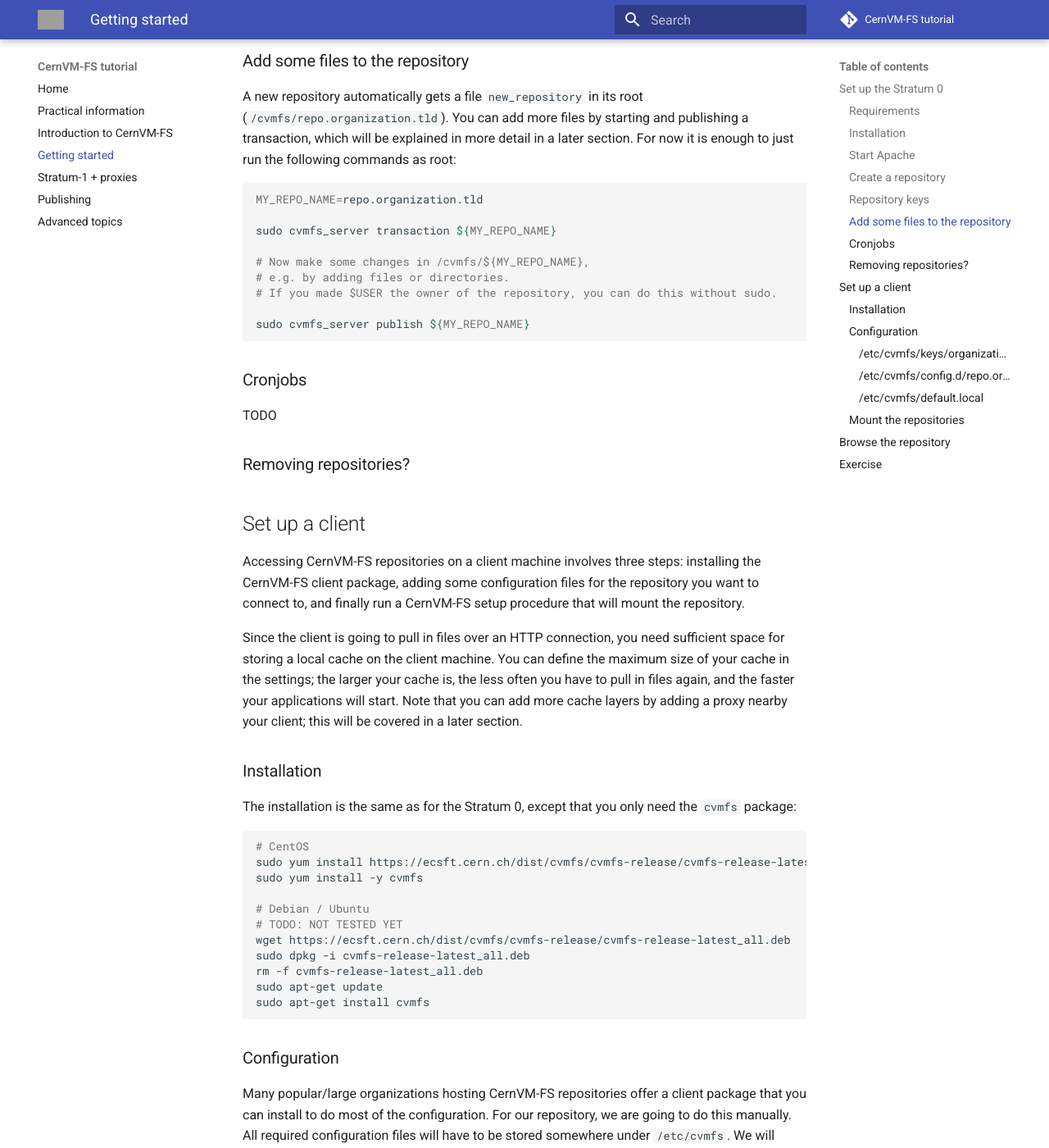
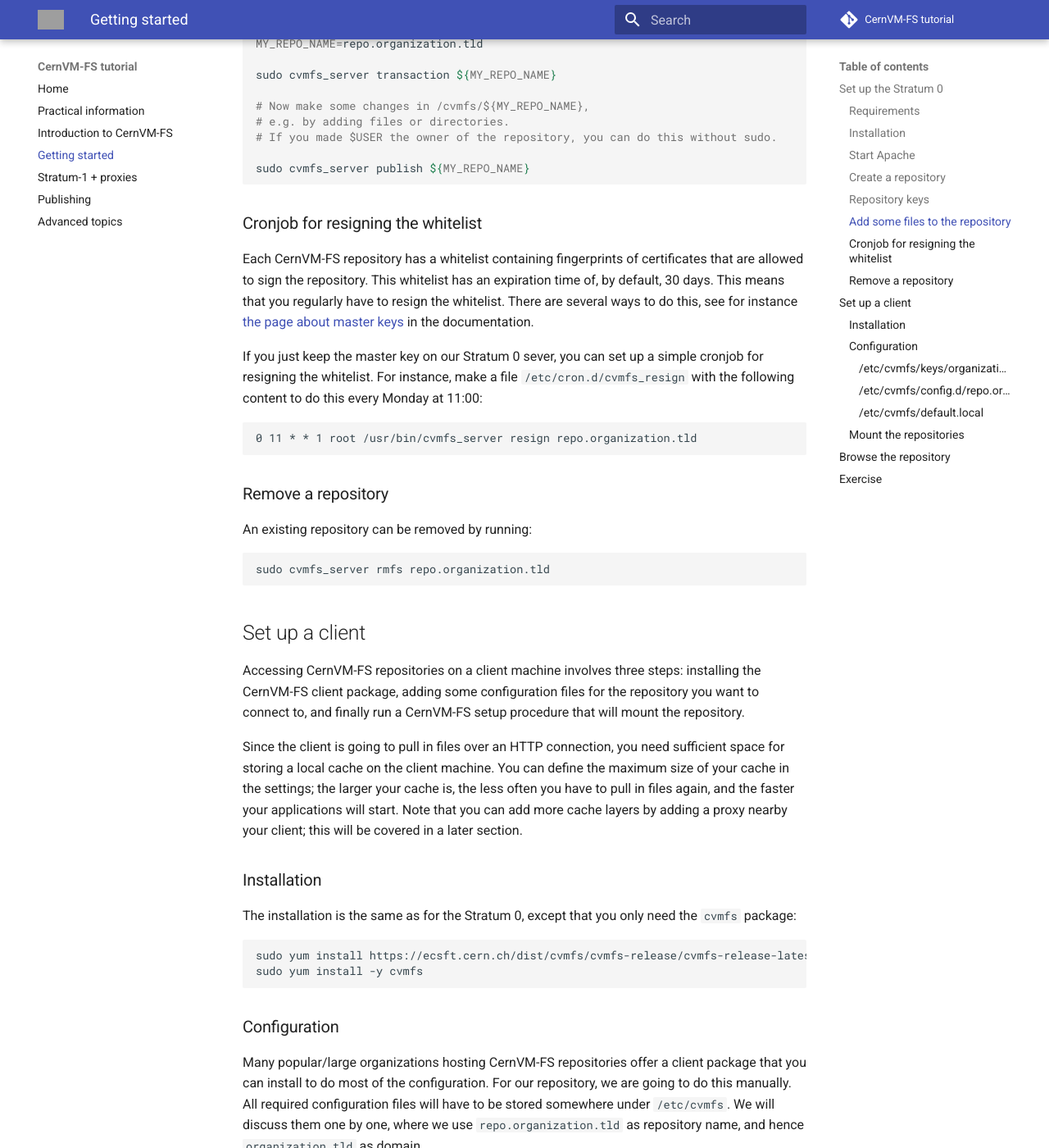
Before and after one commit to cvmfs-contrib/cvmfs-tutorial-2021, an MkDocs documentation site: the page built from docs/02_getting_started.md, in a window 1280 px wide and 1400 px high, scrolled down 2316 px. Shown: the whole window at 82% size. Built offline with MkDocs 1.6.1 and Material for MkDocs 9.7.7, drawn with Linux system fonts in a browser that asks for light colours; comment, search, counter and statistics services are not loaded; some of the changed text lies outside the part shown; grey boxes are pictures that could not be loaded.

Commit message:
remove ubuntu, add resign, add rmfs

````diff
--- a/docs/02_getting_started.md
+++ b/docs/02_getting_started.md
@@ -7,7 +7,7 @@
 ### Requirements
 Due to the scalable design of CernVM-FS, the host of your Stratum 0 server does not need a lot of resources in terms of CPU cores and memory; just a few cores and a few gigabytes of memory should suffice. Besides this, you need plenty of space to store the contents of your repository. By default, CernVM-FS uses `/var/spool` as scratch space while adding new files to the repository, and `/srv/cvmfs` as central repository storage location, but these locations can be modified in the CernVM-FS server settings later on.
 
-Furthermore, several (popular) Linux distributions are supported, see [these requirements](https://github.com/cvmfs-contrib/cvmfs-tutorial-2021/wiki/Notes#stratum-1--proxies) for a full list. We will only focus on CentOS and Ubuntu/Debian in this tutorial.
+Furthermore, several (popular) Linux distributions are supported, see [these requirements](https://github.com/cvmfs-contrib/cvmfs-tutorial-2021/wiki/Notes#stratum-1--proxies) for a full list. We will only focus on CentOS in this tutorial.
 
 CernVM-FS also offers support for hosting the repository contents in S3 compatible storage, but for this tutorial we will focus on storing the files locally. For this we need an Apache server on the host, and port 80 should be open.
 
@@ -15,19 +15,9 @@
 The installation of CernVM-FS is simple and only requires some packages to be installed. You can easily do this by adding the CernVM-FS repository and install the packages through your package manager:
 
 ```bash
-# CentOS
 sudo yum install -y https://ecsft.cern.ch/dist/cvmfs/cvmfs-release/cvmfs-release-latest.noarch.rpm
 sudo yum install -y epel-release
 sudo yum install -y cvmfs cvmfs-server
-
-# Debian / Ubuntu
-# TODO: NOT TESTED YET; DO WE WANT THIS?
-wget https://ecsft.cern.ch/dist/cvmfs/cvmfs-release/cvmfs-release-latest_all.deb
-sudo dpkg -i cvmfs-release-latest_all.deb
-rm -f cvmfs-release-latest_all.deb
-sudo apt-get update
-sudo apt-get install cvmfs cvmfs-server
-# APACHE?
 ```
 
 Alternatively, you can download the packages from the [CernVM-FS downloads page](https://cernvm.cern.ch/fs/) and install them package manually; note that you need both the client and server package on your Stratum 0.
@@ -76,10 +66,20 @@
 sudo cvmfs_server publish ${MY_REPO_NAME}
 ```
 
-### Cronjobs
-TODO
+### Cronjob for resigning the whitelist
+Each CernVM-FS repository has a whitelist containing fingerprints of certificates that are allowed to sign the repository. This whitelist has an expiration time of, by default, 30 days. This means that you regularly have to resign the whitelist. There are several ways to do this, see for instance [the page about master keys](https://cvmfs.readthedocs.io/en/stable/cpt-repo.html#sct-master-keys) in the documentation.
 
-### Removing repositories?
+If you just keep the master key on our Stratum 0 sever, you can set up a simple cronjob for resigning the whitelist. For instance, make a file `/etc/cron.d/cvmfs_resign` with the following content to do this every Monday at 11:00:
+```
+0 11 * * 1 root /usr/bin/cvmfs_server resign repo.organization.tld
+```
+
+### Remove a repository
+An existing repository can be removed by running:
+```
+sudo cvmfs_server rmfs repo.organization.tld
+```
+
 
 ## Set up a client
 Accessing CernVM-FS repositories on a client machine involves three steps: installing the CernVM-FS client package, adding some configuration files for the repository you want to connect to, and finally run a CernVM-FS setup procedure that will mount the repository.
@@ -90,17 +90,8 @@
 The installation is the same as for the Stratum 0, except that you only need the `cvmfs` package:
 
 ```bash
-# CentOS
 sudo yum install https://ecsft.cern.ch/dist/cvmfs/cvmfs-release/cvmfs-release-latest.noarch.rpm
 sudo yum install -y cvmfs
-
-# Debian / Ubuntu
-# TODO: NOT TESTED YET
-wget https://ecsft.cern.ch/dist/cvmfs/cvmfs-release/cvmfs-release-latest_all.deb
-sudo dpkg -i cvmfs-release-latest_all.deb
-rm -f cvmfs-release-latest_all.deb
-sudo apt-get update
-sudo apt-get install cvmfs
 ```
 
 ### Configuration
````
